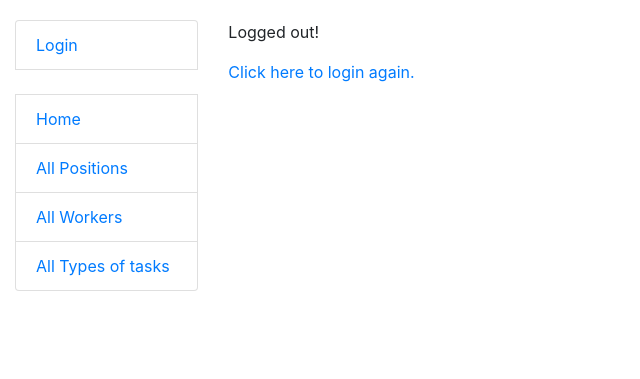
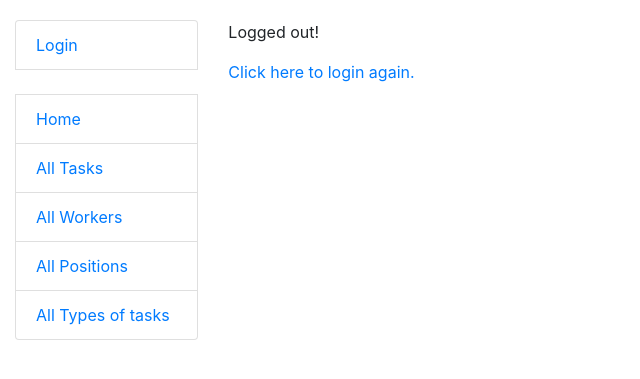
Before and after one commit to u123dev/IT-Task-Manager, a Django app: template templates/registration/logged_out.html in a window 1280 px wide. Shown: the top 379 px of the page, without its empty margins (0-640 px from the left). Run offline with Django 5.2, Linux system fonts and the light colour scheme; the template is opened without the code that fills it, so the values that code supplies are empty.

Commit message:
add Task list link to sidebar.html

```diff
--- a/templates/includes/sidebar.html
+++ b/templates/includes/sidebar.html
@@ -13,7 +13,8 @@
   <br>
 
   <li class="list-group-item"><a href="{% url 'task_manager:index' %}">Home</a></li>
+  <li class="list-group-item"><a href="{% url 'task_manager:task-list' %}">All Tasks</a></li>
+  <li class="list-group-item"><a href="{% url 'task_manager:worker-list' %}">All Workers</a></li>
   <li class="list-group-item"><a href="{% url 'task_manager:position-list' %}">All Positions</a></li>
-  <li class="list-group-item"><a href="{% url 'task_manager:worker-list' %}">All Workers</a></li>
   <li class="list-group-item"><a href="{% url 'task_manager:tasktype-list' %}">All Types of tasks</a></li>
 </ul>
```
